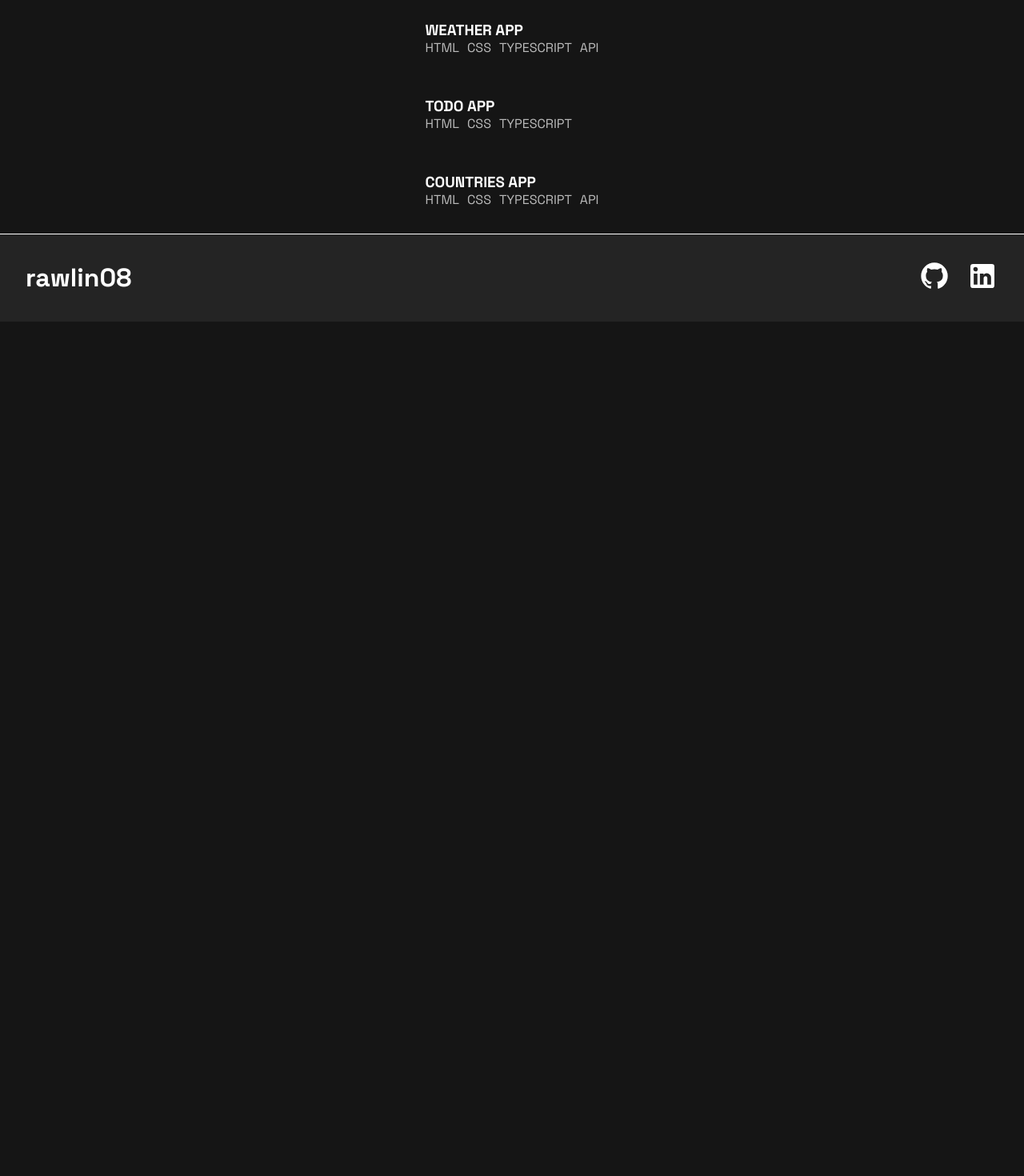
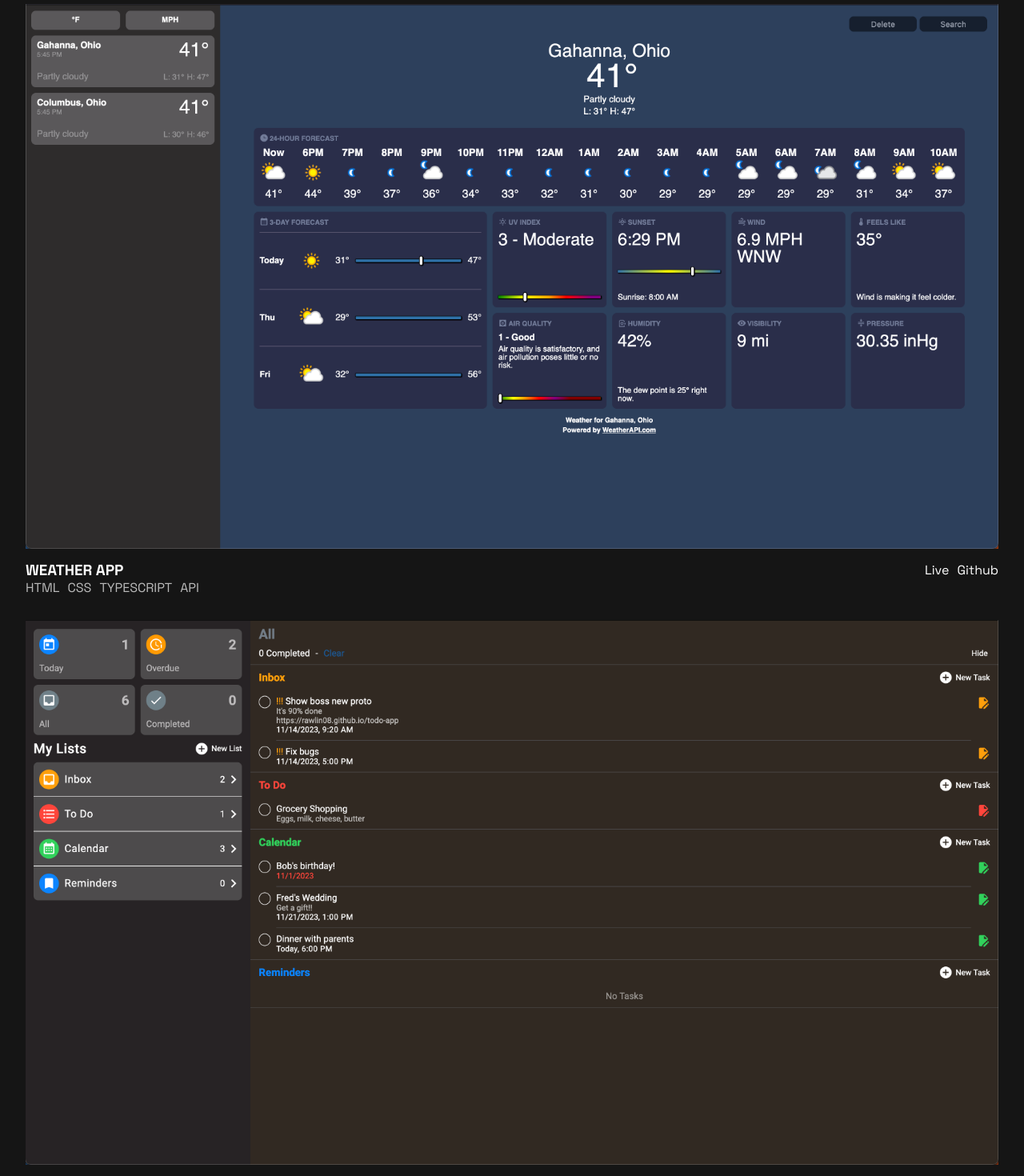
Before and after one commit to rawlin08/portfolio, an Angular app: page / in a window 1280 px wide. Shown: the part 1180-2650 px from the top of the page at 80% size. Before the commit the page ends 1582 px from the top, so only its background shows below. Built offline with nearby package versions, Linux system fonts and the light colour scheme.

Commit message:
added images and urls for projects

```diff
--- a/src/app/components/home/home.component.ts
+++ b/src/app/components/home/home.component.ts
@@ -48,9 +48,17 @@ import { Component } from '@angular/core';
       </div>
       <div id="completedProjects">
         <div *ngFor="let project of projects">
-          <img class="projectImg" [src]="project.img" alt="">
+          <a [href]="project.liveurl" target="_blank">
+            <img class="projectImg" [src]="project.img" alt="">
+          </a>
           <div class="projectInfo">
-            <h3>{{ project.title }}</h3>
+            <div>
+              <h3>{{ project.title }}</h3>
+              <div class="links">
+                <a [href]="project.liveurl" target="_blank">Live</a>
+                <a [href]="project.giturl" target="_blank">Github</a>
+              </div>
+            </div>
             <div class="langs">
               <p *ngFor="let lang of project.langs">{{ lang }}</p>
             </div>
@@ -74,17 +82,23 @@ export class HomeComponent {
 
   projects:any = [
     {
-      img: '',
+      img: '/assets/images/weatherScreen.png',
+      liveurl: 'https://rawlin08.github.io/weather-app/',
+      giturl: 'https://github.com/rawlin08/weather-app',
       title: 'WEATHER APP',
       langs: ['HTML', 'CSS', 'TYPESCRIPT', 'API']
     },
     {
-      img: '',
+      img: '/assets/images/todoScreen.png',
+      liveurl: 'https://rawlin08.github.io/todo-app/',
+      giturl: 'https://github.com/rawlin08/todo-app',
       title: 'TODO APP',
       langs: ['HTML', 'CSS', 'TYPESCRIPT']
     },
     {
-      img: '',
+      img: '/assets/images/countriesScreen.png',
+      liveurl: 'https://rawlin08.github.io/countries-display/',
+      giturl: 'https://github.com/rawlin08/countries-display',
       title: 'COUNTRIES APP',
       langs: ['HTML', 'CSS', 'TYPESCRIPT', 'API']
     },
```
